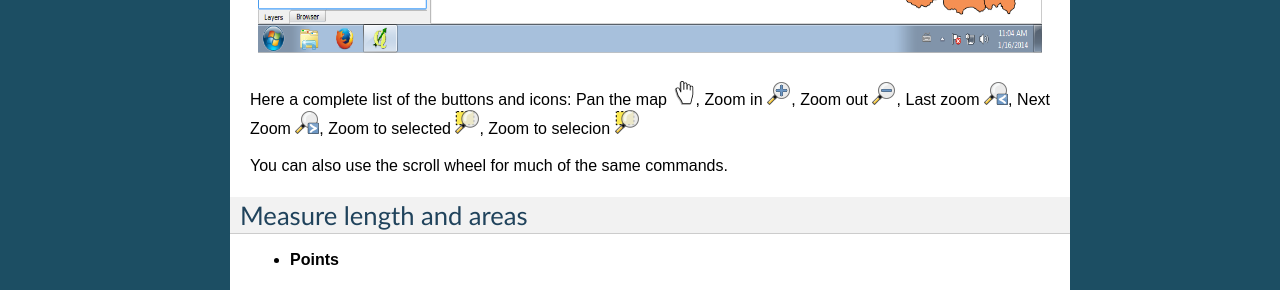
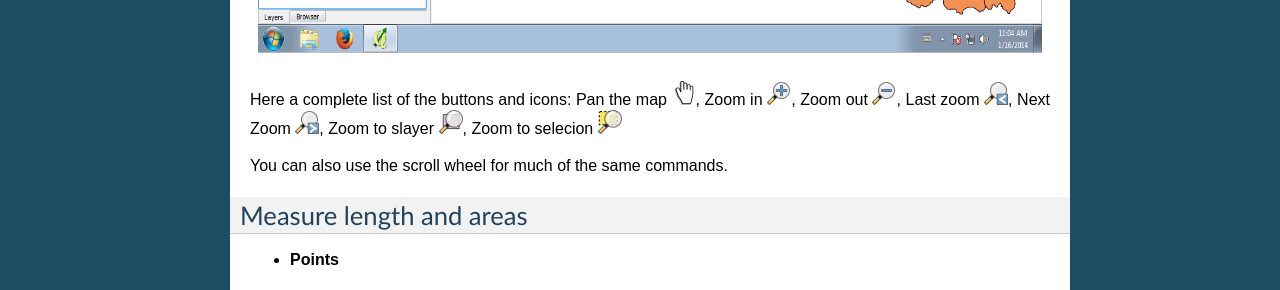
Before and after one commit to faunalia/HealthQGIS, a Sphinx documentation site: the page built from Documentation/3_2_basic_around_map.rst, in a window 1280 px wide. Shown: the part 658-948 px from the top of the page. Built offline with Sphinx 7.4.7, drawn with Linux system fonts in a browser that asks for light colours.

Commit message:
Update 3_2_basic_around_map.rst

```diff
--- a/Documentation/3_2_basic_around_map.rst
+++ b/Documentation/3_2_basic_around_map.rst
@@ -12,7 +12,7 @@
 	:align: center
 	:scale: 70%
 
-Here a complete list of the buttons and icons: Pan the map |pan|, Zoom in |zoomin|, Zoom out |zoomout|, Last zoom |lastzoom|, Next Zoom |nextzoom|, Zoom to selected |zoomtoselected|, Zoom to selecion |zoomtoselection|
+Here a complete list of the buttons and icons: Pan the map |pan|, Zoom in |zoomin|, Zoom out |zoomout|, Last zoom |lastzoom|, Next Zoom |nextzoom|, Zoom to slayer |zoomtolayer|, Zoom to selecion |zoomtoselection|
 
 
 .. |pan| image:: img/mActionPan.png
@@ -20,7 +20,7 @@
 .. |zoomout| image:: img/mActionZoomOut.png
 .. |lastzoom| image:: img/mActionZoomLast.png
 .. |nextzoom| image:: img/mActionZoomNext.png
-.. |zoomtoselected| image:: img/mActionZoomToSelected.png
+.. |zoomtolayer| image:: img/mActionZoomToLayer.png
 .. |zoomtoselection| image:: img/mActionZoomToSelected.png
 
 
```
